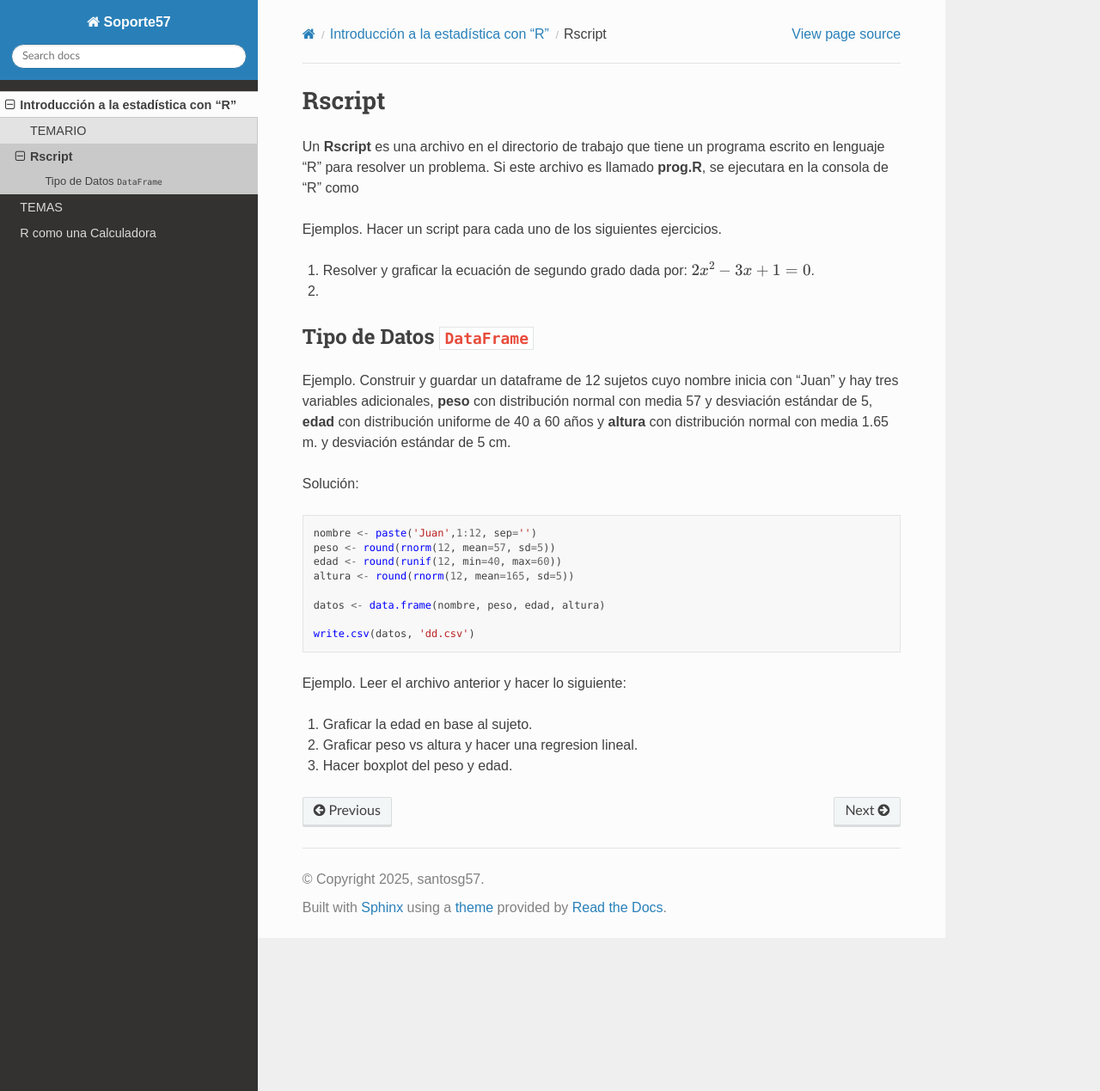
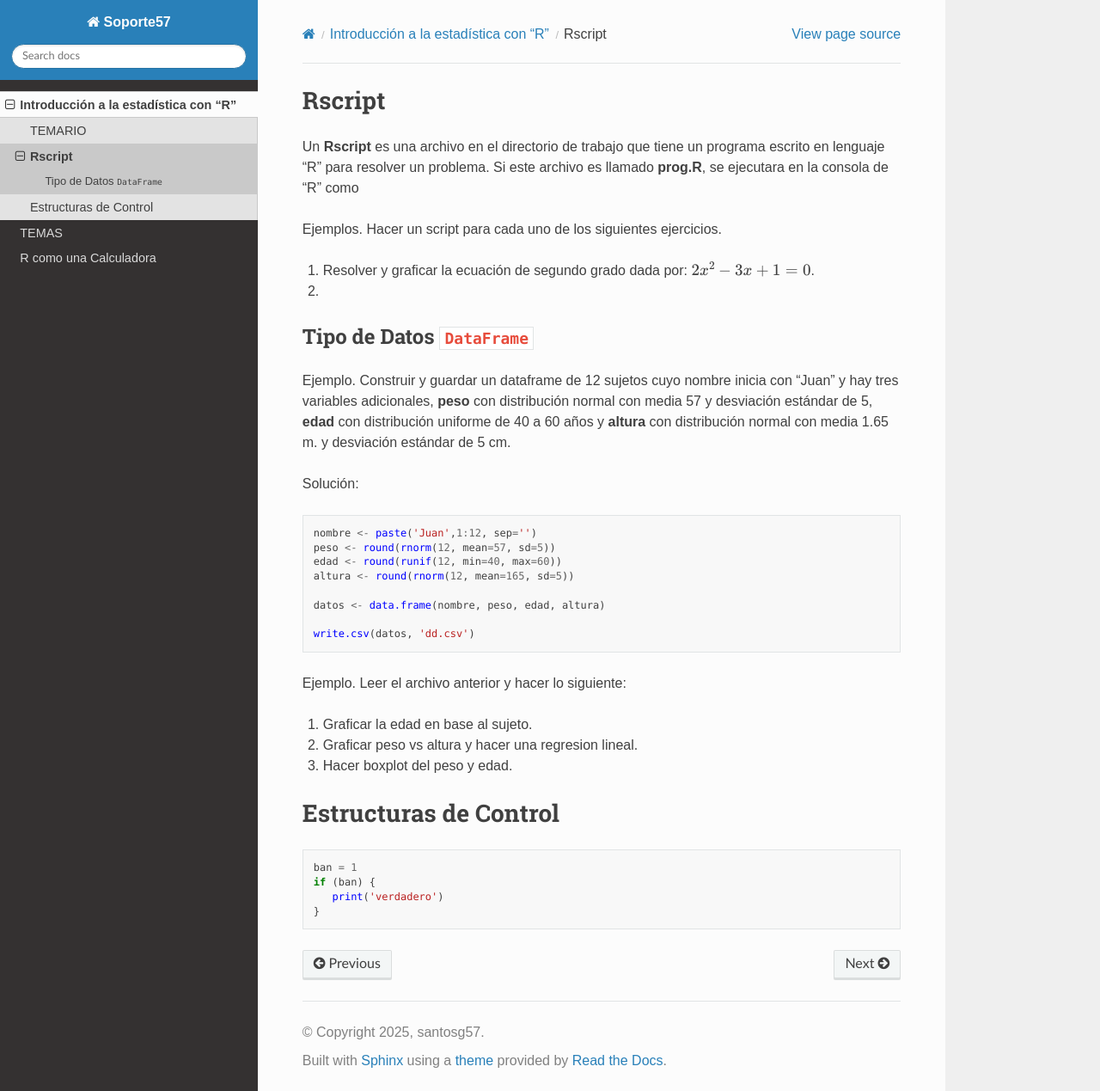
Before and after one commit to matecom57/cursofree, a Sphinx documentation site: the page built from docs/source/Curso_R/RScript.rst, in a window 1280 px wide and 1269 px high. Shown: the whole window at 86% size. Built offline with Sphinx 7.4.7 and the Read the Docs theme 3.1.0, drawn with Linux system fonts in a browser that asks for light colours.

Commit message:
Test comité

```diff
--- a/docs/source/Curso_R/RScript.rst
+++ b/docs/source/Curso_R/RScript.rst
@@ -42,3 +42,14 @@ Ejemplo. Leer el archivo anterior y hacer lo siguiente:
 2. Graficar peso vs altura y hacer una regresion lineal.
 
 3. Hacer boxplot del peso y edad.
+
+
+Estructuras de Control
+======================
+
+.. code:: R
+
+   ban = 1
+   if (ban) {
+      print('verdadero')
+   }
```
